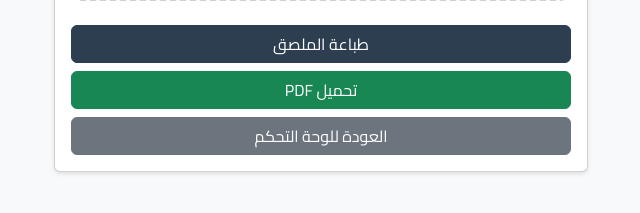
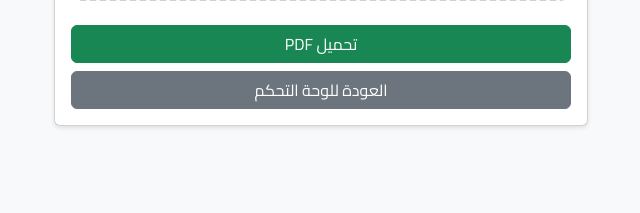
Before and after one commit to FLANsa/Alsaqri-site, a Python web app: template templates/print_barcode.html in a window 1280 px wide. Shown: the part 299-512 px from the top of the page, without its empty margins (319-959 px from the left). Run offline with Jinja, Linux system fonts and the light colour scheme; the template is opened without the code that fills it, so the values that code supplies are empty.

Commit message:
Remove طباعة الملصق button and its print functionality

```diff
--- a/templates/print_barcode.html
+++ b/templates/print_barcode.html
@@ -58,7 +58,6 @@
           </div>
 
           <div class="d-grid gap-2">
-            <button onclick="window.print()" class="btn btn-primary">طباعة الملصق</button>
             <a href="{{ url_for('download_barcode_pdf', phone_number=phone.phone_number) }}" class="btn btn-success">تحميل PDF</a>
             <a href="{{ url_for('dashboard') }}" class="btn btn-secondary">العودة للوحة التحكم</a>
           </div>
```
